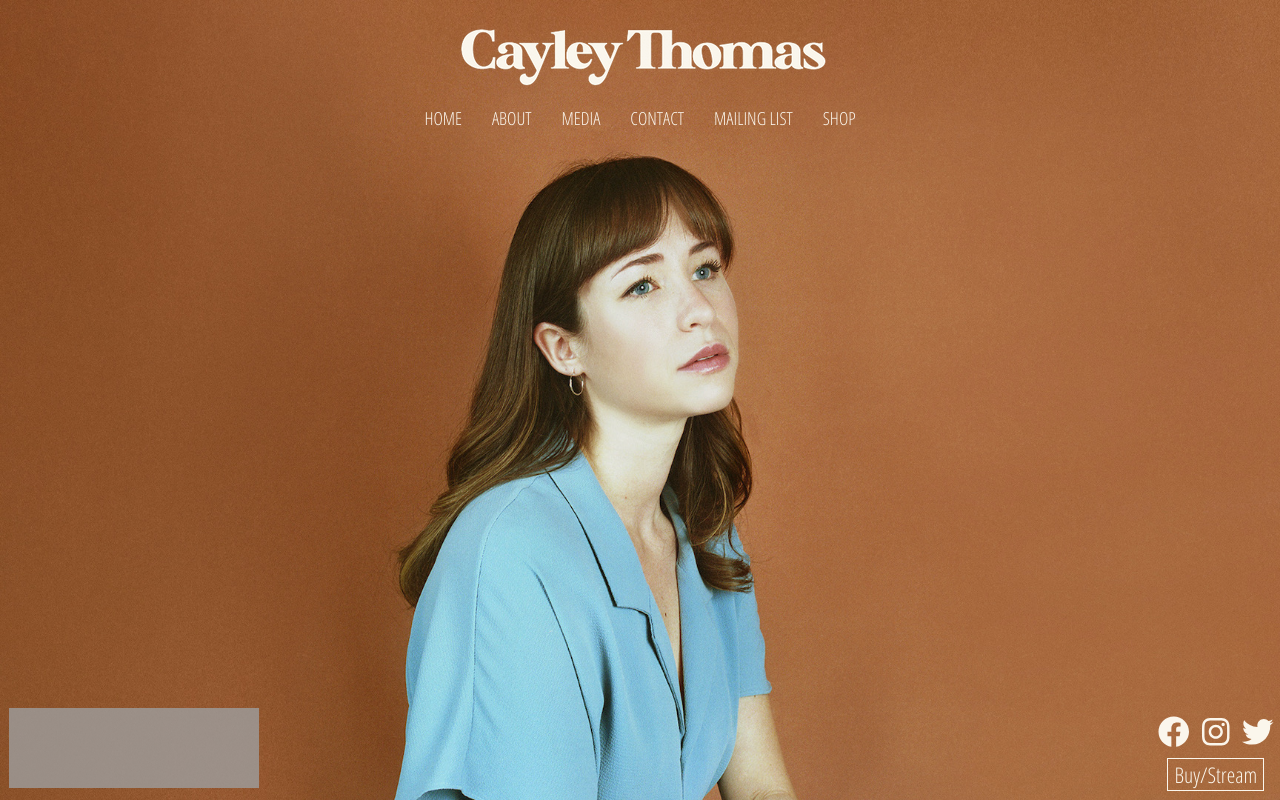
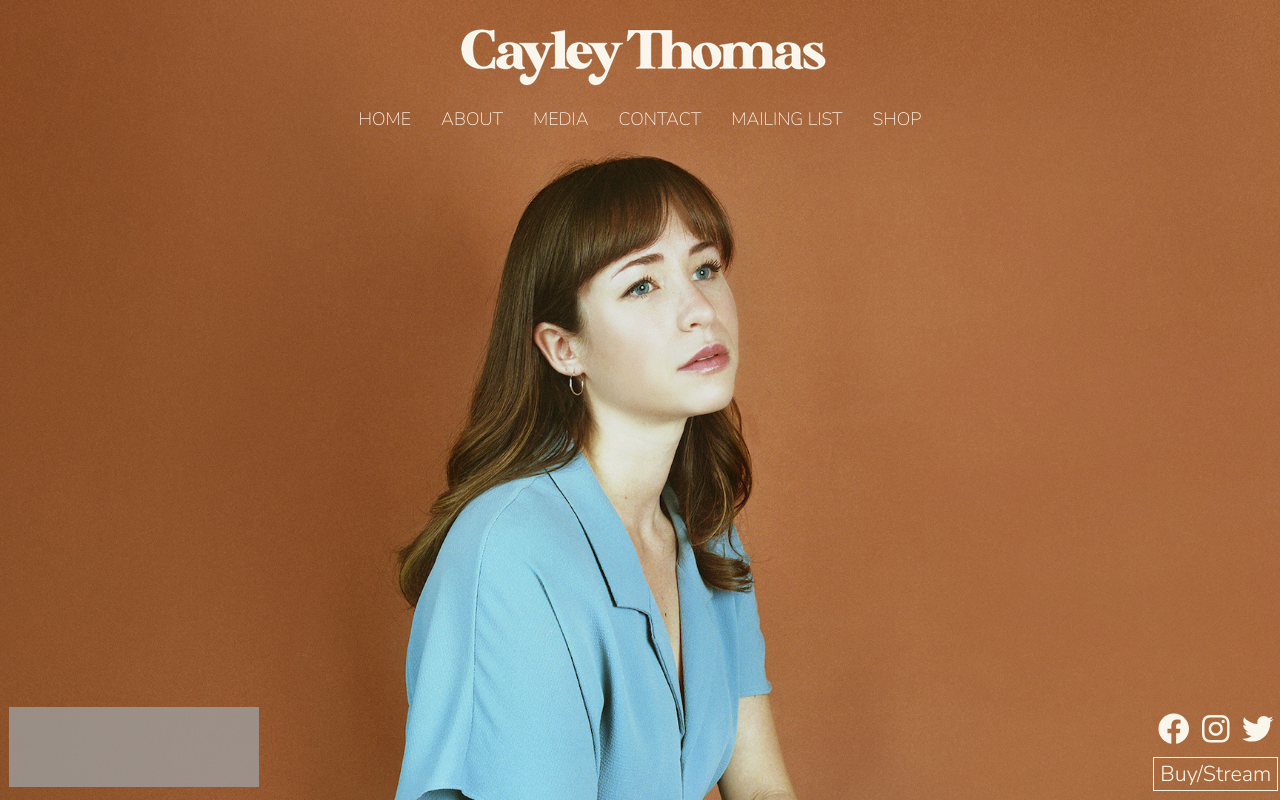
Before and after one commit to meghein/cayley-thomas, a React (Create React App) app: page / in a window 1280 px wide. Built offline with nearby package versions, Linux system fonts and the light colour scheme; grey boxes are pictures that could not be loaded.

Commit message:
change font

```diff
--- a/src/components/Footer.scss
+++ b/src/components/Footer.scss
@@ -50,7 +50,7 @@
       background-color: inherit;
       border: 1px solid #fbf6ec;
       font-size: 1.2em;
-      font-family: 'Open Sans Condensed', sans-serif;
+      font-family: 'Nunito Sans', sans-serif;
       color: #fbf6ec;
       outline: none;
       cursor: pointer;
@@ -64,7 +64,7 @@
 
     input {
       display: inline-block;
-      font-family: 'Open Sans Condensed', sans-serif;
+      font-family: 'Nunito Sans', sans-serif;
       margin-left: .5rem;
       margin-right: .5rem;
       padding: 5px;
--- a/src/components/MailingList.scss
+++ b/src/components/MailingList.scss
@@ -28,7 +28,7 @@
   }
   .form-button {
     align-items: center;
-    font-family: 'Open Sans Condensed', sans-serif;
+    font-family: 'Nunito Sans', sans-serif;
     color: #fbf6ec;
     font-size: 1.25em;
     padding: .3em;
--- a/src/index.scss
+++ b/src/index.scss
@@ -19,8 +19,8 @@
 body {
   margin: 0;
   // font-family: 'FuturaBT-Light', sans-serif;
-  // font-family: 'Nunito Sans', sans-serif; //weights: 200, 300, 600
-  font-family: 'Open Sans Condensed', sans-serif; //weight: 200
+  font-family: 'Nunito Sans', sans-serif; //weights: 200, 300, 600
+  // font-family: 'Open Sans Condensed', sans-serif; //weight: 200
   font-weight: 200;
   font-size: 18px;
 
```
